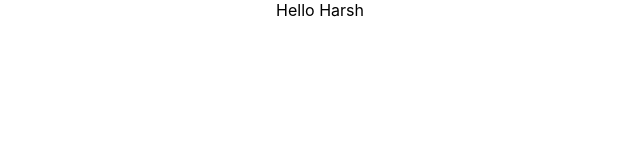
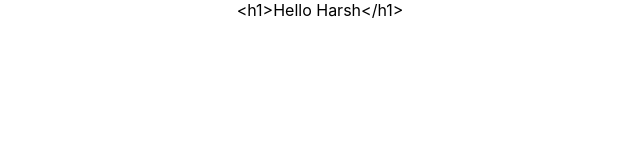
Before and after one commit to Harsh8279/react-practice, a React (Create React App) app: page / in a window 1280 px wide. Shown: the top 160 px of the page, without its empty margins (320-960 px from the left). Built offline with nearby package versions, Linux system fonts and the light colour scheme.

Commit message:
add h1 tag in the last parameter of the function

```diff
--- a/src/components/Hello.js
+++ b/src/components/Hello.js
@@ -7,7 +7,7 @@ const Hello = () => {
     //     </div>
     // )
 
-    return React.createElement('div',null,"Hello Harsh");
+    return React.createElement('div',null,"<h1>Hello Harsh</h1>");
 
 }
 
```
